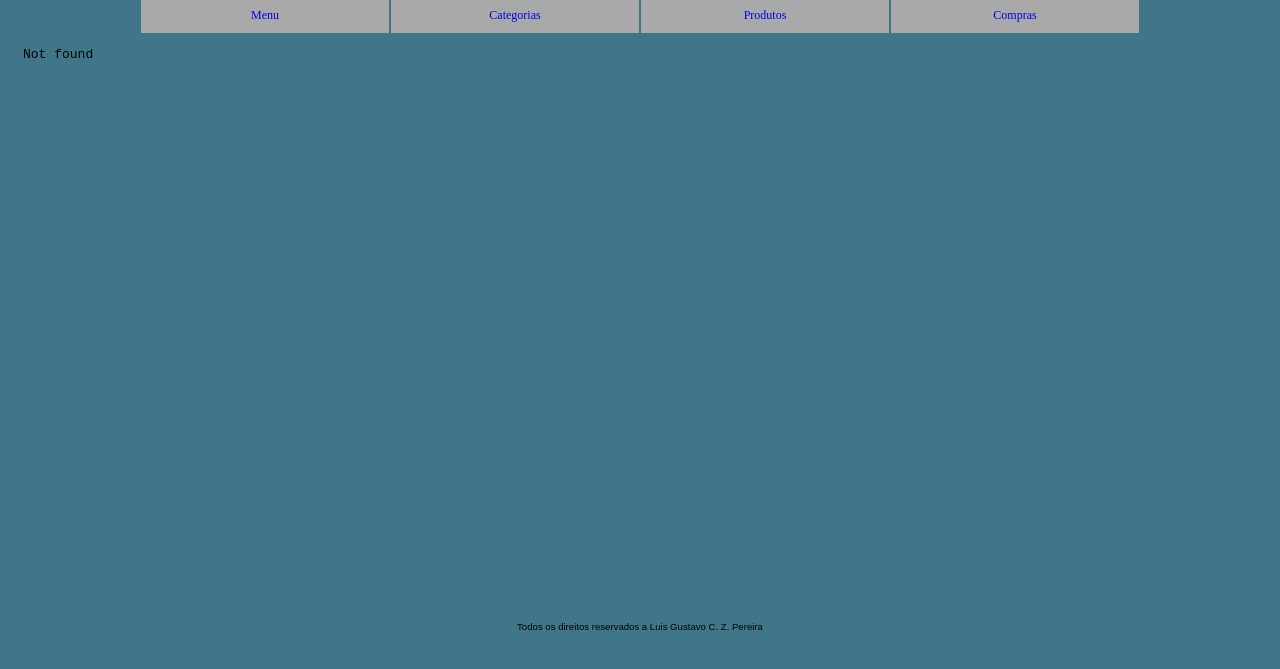
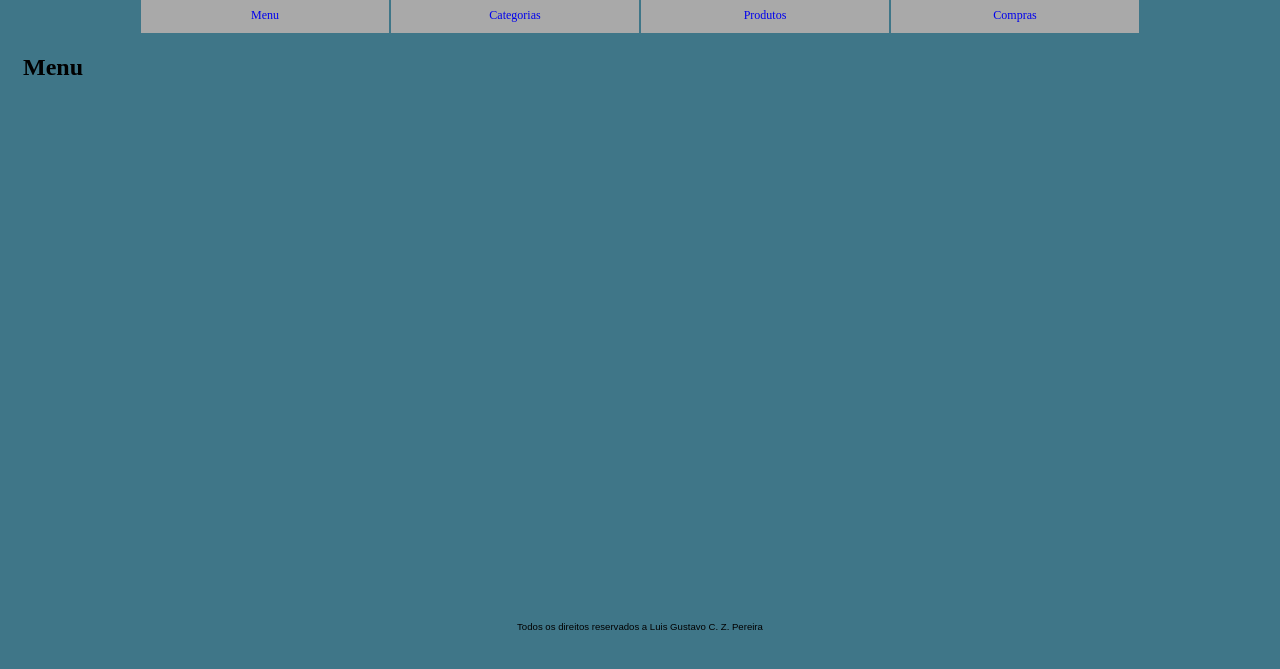
Before and after one commit to LuisGustavoCZP/MercadroidBackend, a website: page src/index.html in a window 1280 px wide. Shown: the part 73-742 px from the top of the page. Drawn offline with Linux system fonts and the light colour scheme; the site is published under a folder, as on GitHub Pages, so addresses that start at the root find nothing.

Commit message:
Update index.html

```diff
--- a/src/index.html
+++ b/src/index.html
@@ -14,7 +14,7 @@
             </nav>
         </header>
         <main>
-            <iframe src="/menu" name="mainframe" frameborder="0"></iframe>
+            <iframe src="./menu" name="mainframe" frameborder="0"></iframe>
         </main>
     </body>
     <footer>Todos os direitos reservados a <span>Luis Gustavo C. Z. Pereira</span></footer>
```
